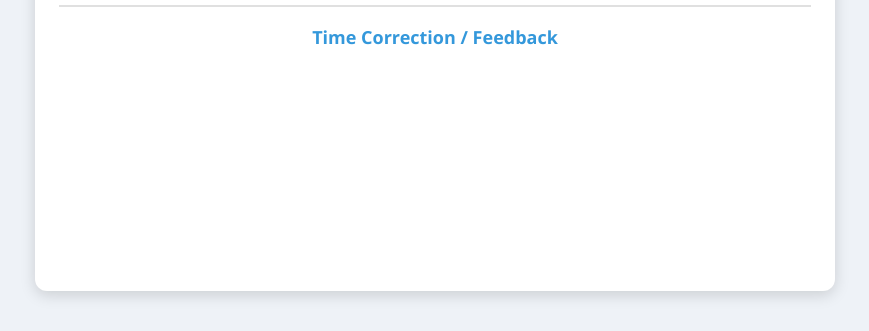
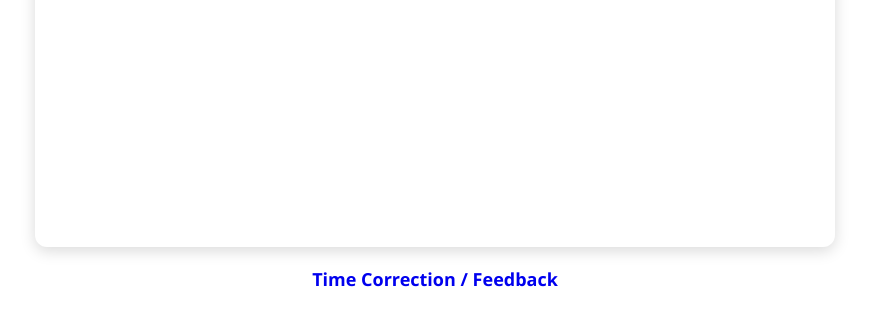
Before and after one commit to TJWaseem511/PrayerTime, a website: page public/index.html in a window 1280 px wide. Shown: the part 469-800 px from the top of the page, without its empty margins (205-1074 px from the left). Drawn offline with Linux system fonts and the light colour scheme.

Commit message:
Footer at bottom

```diff
--- a/public/index.html
+++ b/public/index.html
@@ -10,18 +10,24 @@
 
   <div id="mainContainer">
     <h1>Prayer Timings - Adoni</h1>
+    <hr style="border-width: 2px; border-radius: 10px; width: 95%; color: azure;">
+
     <div id="masjidsContainer">
       <!-- Masjid cards inserted by JS here -->
     </div>
-    <hr style="width: 100%; border: 0; border-top: 2px solid #e0e0e0;">
+  </div>
 
-    <div style="text-align: center; margin-top: 10px;">
-      <a href="https://docs.google.com/forms/d/e/1FAIpQLSeYF50MYTjstnv0R7h8gin42PmNAuK0dqR9ThsY7qJI-k15Uw/viewform?usp=dialog" target="_blank" rel="noopener noreferrer" style="font-size: 18px; color: #3498db; text-decoration: none; font-weight: 600;">
-        Time Correction / Feedback
-      </a>
-    </div>
+    <footer id="footer">
+      <div class="footer-container">
+        <a href="https://docs.google.com/forms/d/e/1FAIpQLSeYF50MYTjstnv0R7h8gin42PmNAuK0dqR9ThsY7qJI-k15Uw/viewform?usp=dialog"
+           target="_blank"
+           rel="noopener noreferrer"
+           class="footer-link">
+          Time Correction / Feedback
+        </a>
+      </div>
+    </footer>
 
-  </div>
   <script src="script.js"></script>
 </body>
 </html>
--- a/public/style.css
+++ b/public/style.css
@@ -1,21 +1,24 @@
+html, body {
+  height: 100%;
+  margin: 0;
+  display: flex;
+  flex-direction: column;
+  font-family: 'Segoe UI', Tahoma, Geneva, Verdana, sans-serif;
+  background: white;
+}
+
 body {
-  margin: 0;
-  padding: 0;
-  background: #eef2f7;
-  font-family: 'Segoe UI', Tahoma, Geneva, Verdana, sans-serif;
-  display: flex;
   justify-content: center;
   min-height: 100vh;
 }
 
 #mainContainer {
+  flex: 1 0 auto;
   width: 100%;
   max-width: 800px;
-  background: white;
   border-radius: 12px;
   box-shadow: 0 4px 15px rgba(0,0,0,0.15);
-  padding: 32px 24px;
-  margin: 40px 0;
+  margin: 40px auto 0 auto;
   box-sizing: border-box;
   display: flex;
   flex-direction: column;
@@ -42,9 +45,6 @@ h1 {
   width: 100%;
 }
 
-.masjid-card:last-child {
-  border-bottom: none;
-}
 
 .masjid-header {
   background: none;
@@ -97,7 +97,7 @@ h1 {
   padding: 10px 12px;
   font-weight: 700;
   color: white;
-  background-color: #4a90e2;       /* Cleaner, softer blue */
+  background-color: #4a90e2;
   border-radius: 6px 6px 0 0;
   box-shadow: 0 2px 5px rgba(74, 144, 226, 0.4);
   user-select: none;
@@ -113,13 +113,33 @@ h1 {
   color: #2c3e50;
 }
 
-/* Striped rows */
-.masjid-timings tbody tr:nth-child(odd) {
-  background-color: #807f7f;
+
+/* Footer styles */
+#footer {
+  flex-shrink: 0;
+  width: 100%;
+  padding: 20px 12px;
+  box-sizing: border-box;
+  margin-bottom: 20px;
+  text-align: center;
+  border-radius: 10px;
 }
 
-.masjid-timings tbody tr:nth-child(even) {
-  background-color: white;
+.footer-container {
+  max-width: 800px;
+  margin: 0 auto;
+  border-radius: 0 0 12px 12px;
+}
+
+.footer-link {
+  font-weight: 600;
+  font-size: 18px;
+  text-decoration: none;
+  transition: color 0.3s;
+}
+
+.footer-link:hover {
+  color: #d1eaff;
 }
 
 @media (max-width: 600px) {
@@ -129,11 +149,11 @@ h1 {
   #mainContainer {
     box-shadow: none;
     border-radius: 0;
-    padding: 12px 2px;
-    margin: 0;
+    padding: 20px 2px;
+    margin: 0 auto 0 auto;
   }
   h1 {
-    font-size: 22px;
+    font-size: 25px;
     margin-bottom: 18px;
   }
   .masjid-header {
@@ -144,4 +164,14 @@ h1 {
     font-size: 20px;
     padding: 6px 6px;
   }
+  /* Increase card height on small screens */
+  .masjid-card {
+    min-height: 40px;
+  }
+  #footer {
+    padding: 16px 8px;
+  }
+  .footer-link {
+    font-size: 16px;
+  }
 }
```
